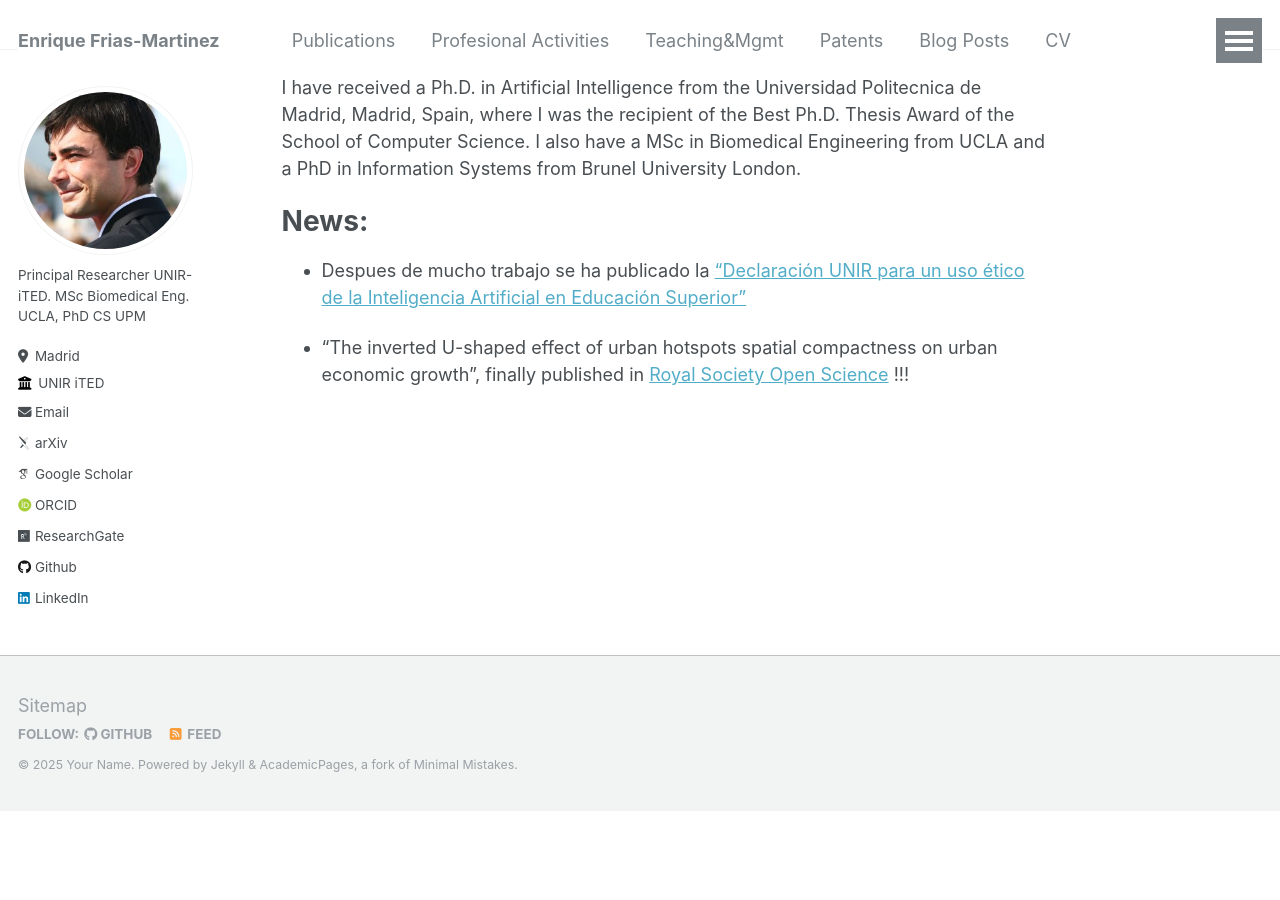
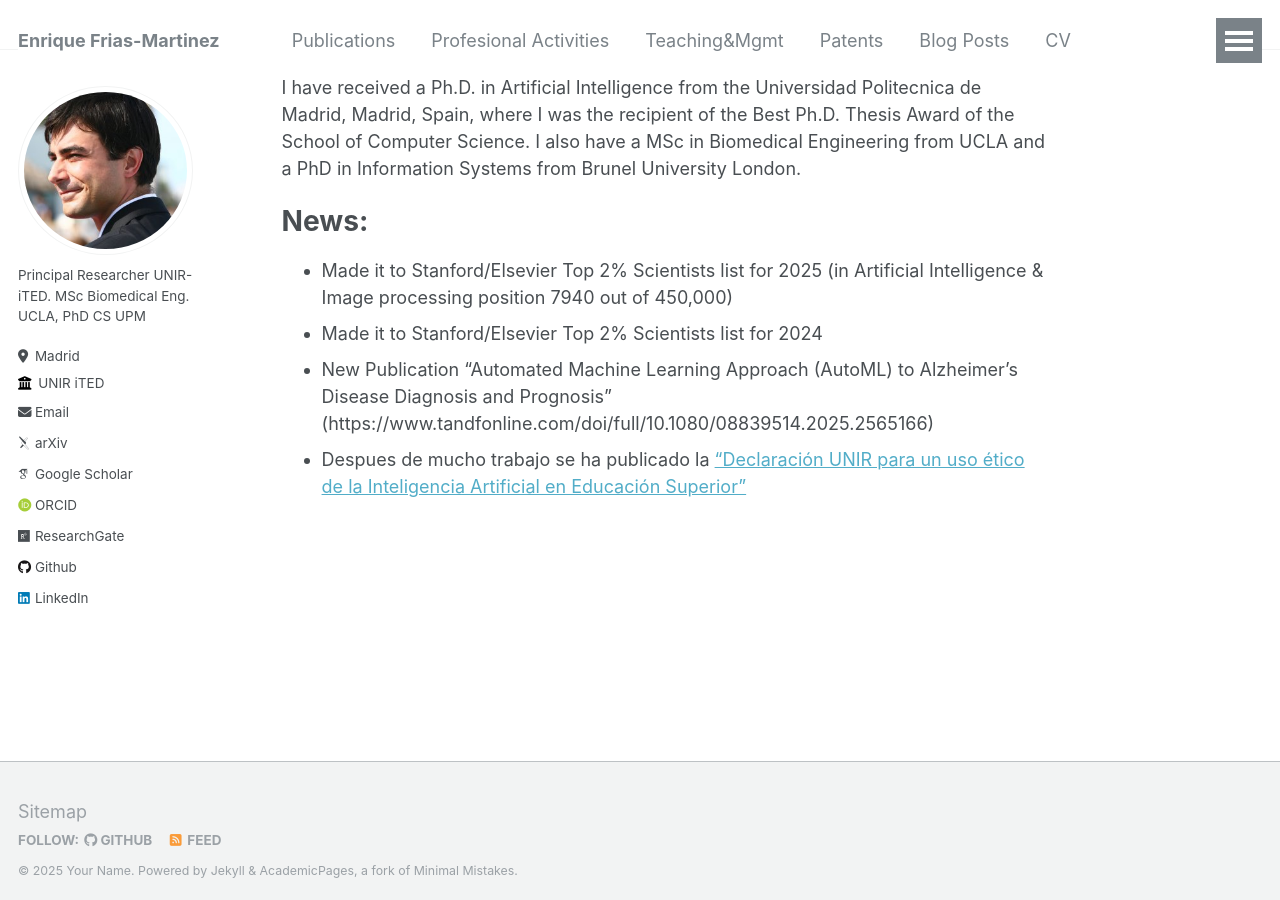
Before and after one commit to ENriqueFRiasM/enriquefriasm.github.io, a Jekyll site: the page built from _pages/about.md, in a window 1280 px wide and 900 px high, scrolled down 580 px. Built offline with Jekyll 4.4.1, drawn with Linux system fonts in a browser that asks for light colours; some web fonts are replaced; before the commit the page ends 1390 px from its top, so only the background shows below that.

Commit message:
Update about.md

```diff
--- a/_pages/about.md
+++ b/_pages/about.md
@@ -15,6 +15,7 @@ I have received a Ph.D. in Artificial Intelligence from the Universidad Politecn
 
 # ﻿News:
 
+- Made it to Stanford/Elsevier Top 2% Scientists list for 2025 (in Artificial Intelligence & Image processing position 7940 out of 450,000)
+- Made it to Stanford/Elsevier Top 2% Scientists list for 2024
+- New Publication "Automated Machine Learning Approach (AutoML) to Alzheimer’s Disease Diagnosis and Prognosis" (https://www.tandfonline.com/doi/full/10.1080/08839514.2025.2565166)
 -  Despues de mucho trabajo se ha publicado la [“Declaración UNIR para un uso ético de la Inteligencia Artificial en Educación Superior”](https://www.unir.net/wp-content/uploads/2024/02/Declaracion-UNIR-para-un-uso-etico-de-la-IA-en-Educacion-Superior.pdf)
-
--   "The inverted U-shaped effect of urban hotspots spatial compactness on urban economic growth﻿", finally published in [Royal Society Open Science](https://royalsocietypublishing.org/doi/10.1098/rsos.181640) !!!
```
